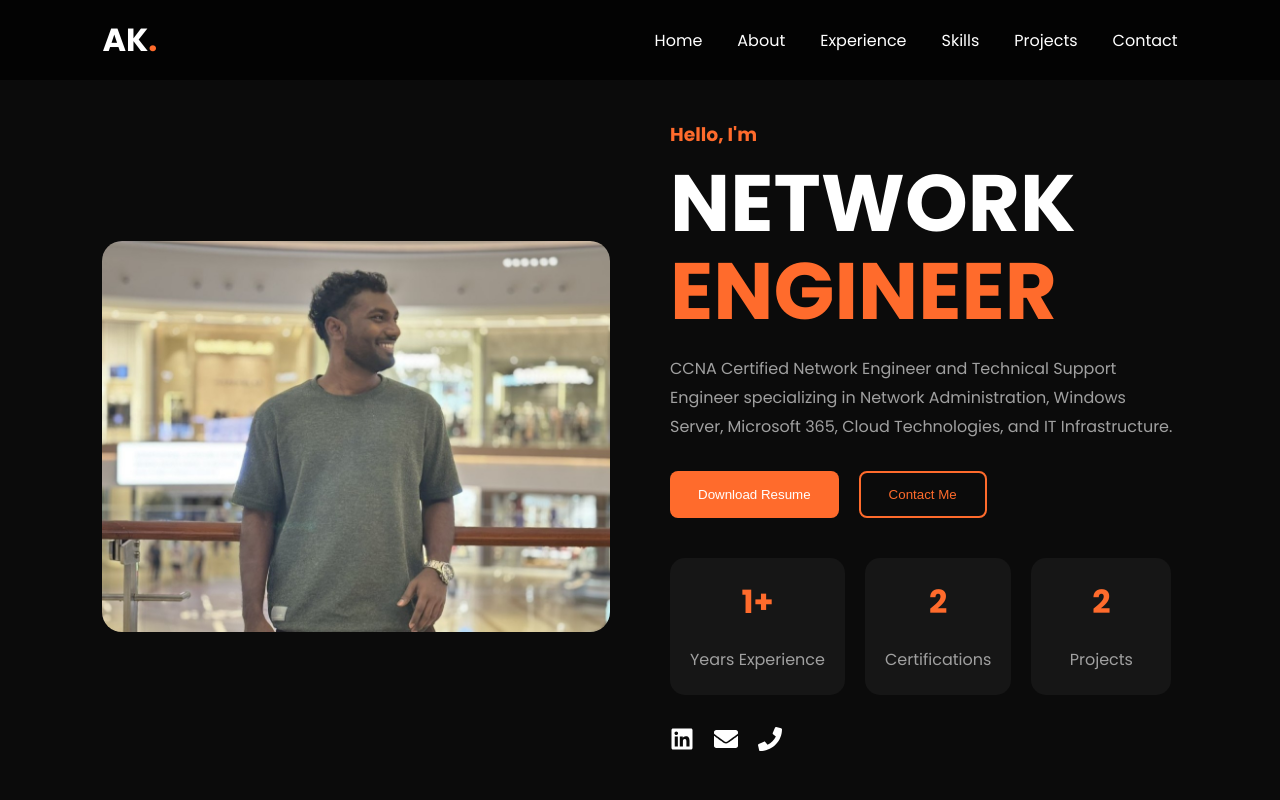
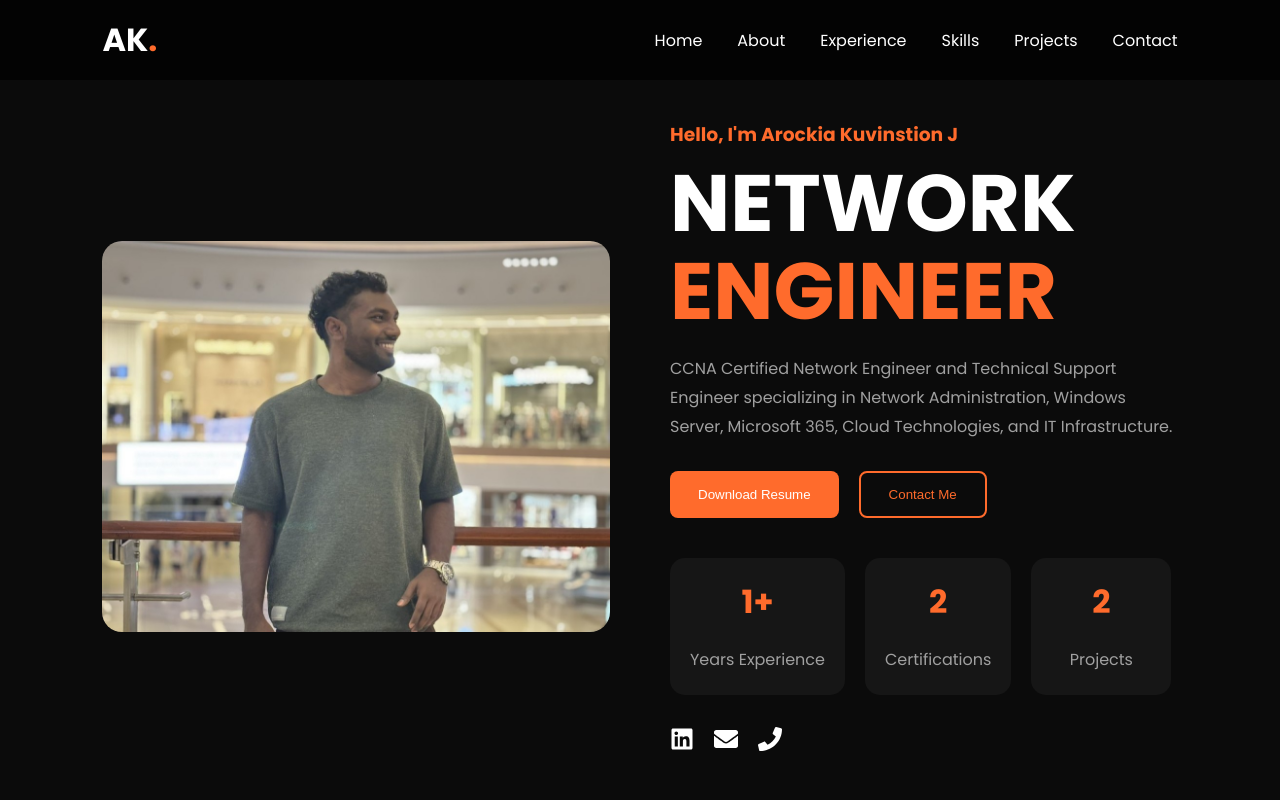
Before and after one commit to Jenn2004/AroKuvi_Portfolio, a React (Vite) app: page / in a window 1280 px wide. Shown: the top 800 px of the page. Built offline with nearby package versions, Linux system fonts and the light colour scheme.

Commit message:
updated hero.jsx

```diff
--- a/src/components/Hero.jsx
+++ b/src/components/Hero.jsx
@@ -16,7 +16,7 @@ const Hero = () => {
       </div>
 
       <div className="hero-right">
-        <h3>Hello, I'm</h3>
+        <h3>Hello, I'm Arockia Kuvinstion J</h3>
 
         <h1>
           NETWORK <br />
```
